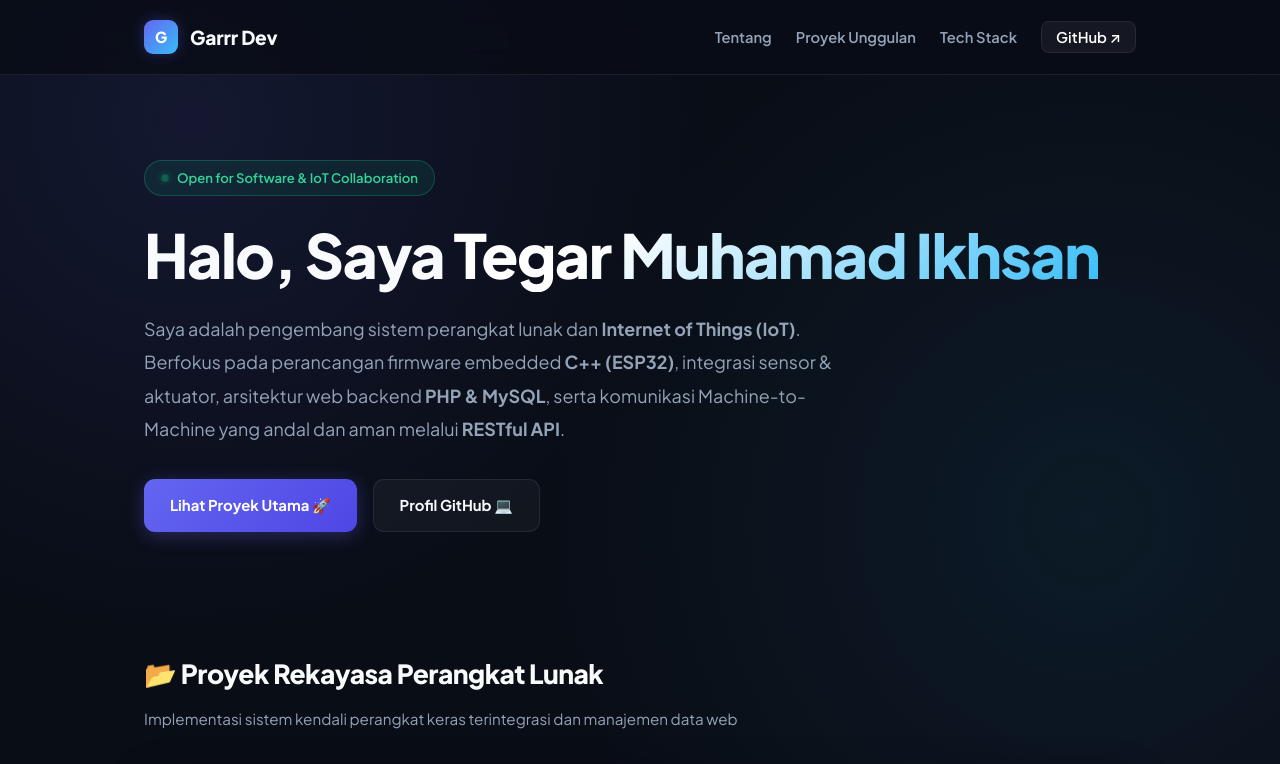
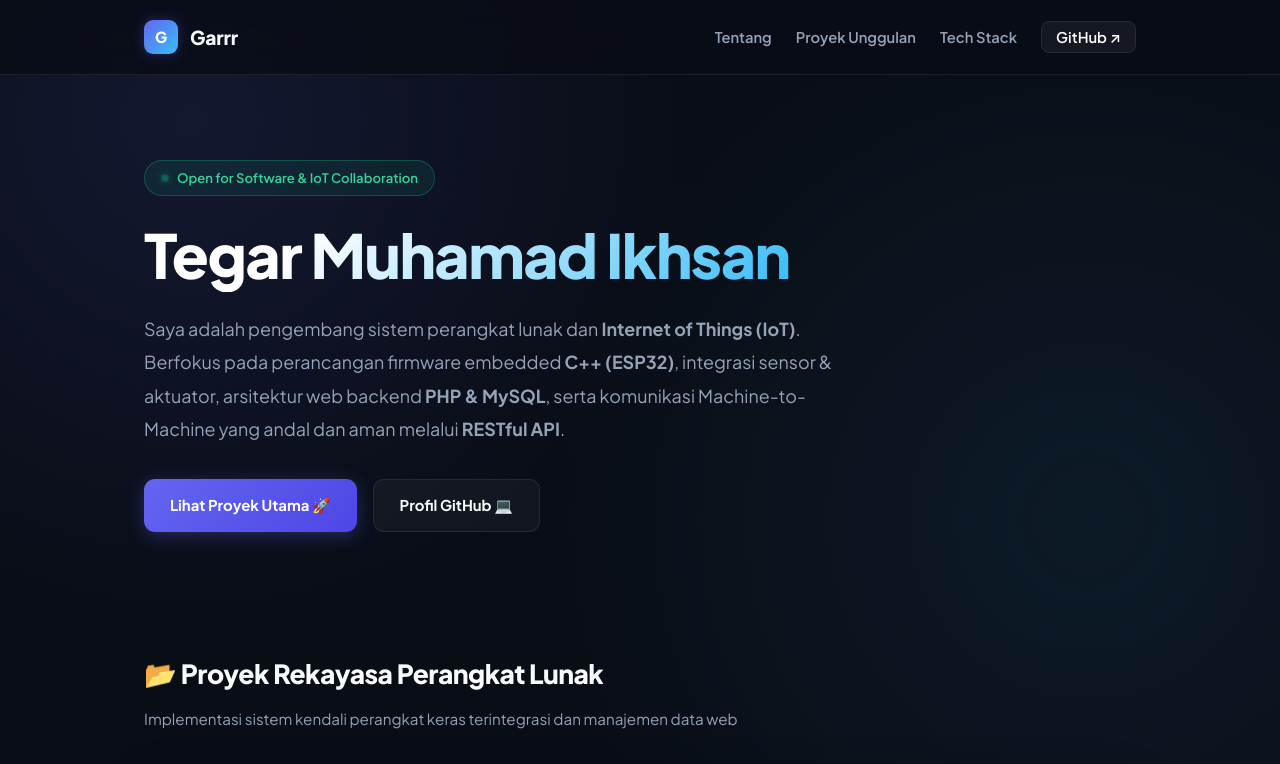
Before and after one commit to tegarmuhamad122-cmd/Portofolio, a plain HTML site: page index.html in a window 1280 px wide. Shown: the top 764 px of the page. Drawn offline with Linux system fonts and the light colour scheme.

Commit message:
Update index.html

```diff
--- a/index.html
+++ b/index.html
@@ -21,7 +21,7 @@
         <div class="container nav-wrap">
             <a href="#" class="brand">
                 <div class="brand-badge">G</div>
-                <span>Garrr Dev</span>
+                <span>Garrr</span>
             </a>
             <nav>
                 <ul class="nav-links">
@@ -42,7 +42,7 @@
                 <span>Open for Software &amp; IoT Collaboration</span>
             </div>
 
-            <h1>Halo, Saya <span class="text-gradient">Tegar Muhamad Ikhsan</span></h1>
+            <h1><span class="text-gradient">Tegar Muhamad Ikhsan</span></h1>
 
             <p class="hero-desc">
                 Saya adalah pengembang sistem perangkat lunak dan <strong>Internet of Things (IoT)</strong>. Berfokus pada perancangan firmware embedded <strong>C++ (ESP32)</strong>, integrasi sensor &amp; aktuator, arsitektur web backend <strong>PHP &amp; MySQL</strong>, serta komunikasi Machine-to-Machine yang andal dan aman melalui <strong>RESTful API</strong>.
```
